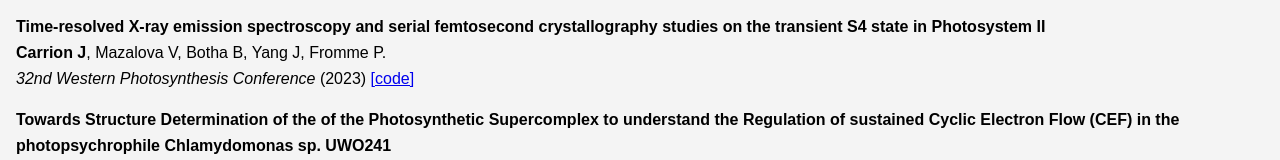
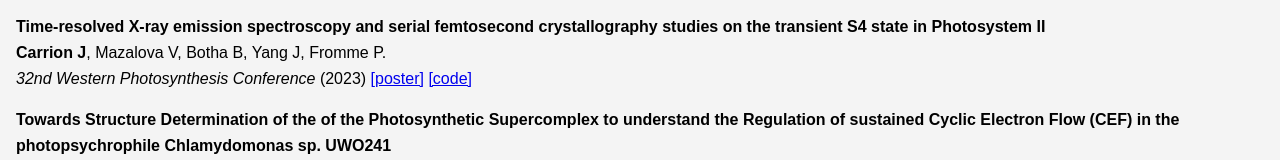
Before and after one commit to jtcarrion/jtcarrion, a plain HTML site: page index.html in a window 1280 px wide. Shown: the part 1095-1255 px from the top of the page. Drawn offline with Linux system fonts and the light colour scheme.

Commit message:
Fixing conference

```diff
--- a/index.html
+++ b/index.html
@@ -52,12 +52,12 @@
             <p>
 		<strong>Time-resolved X-ray emission spectroscopy and serial femtosecond crystallography studies on the transient S4 state in Photosystem II</strong><br>
                 <strong>Carrion J</strong>, Mazalova V, Botha B, Yang J, Fromme P. <br>
-                <em>32nd Western Photosynthesis Conference</em> (2023) <a href="https://github.com/jtcarrion/TR-XES-Data-Vizualization">[code]</a>
+                <em>32nd Western Photosynthesis Conference</em> (2023) <a href="./etc/WPC_XES_poster.pdf">[poster]</a> <a href="https://github.com/jtcarrion/TR-XES-Data-Vizualization">[code]</a>
             </p>
             <p>
 		<strong>Towards Structure Determination of the of the Photosynthetic Supercomplex to understand the Regulation of sustained Cyclic Electron Flow (CEF) in the photopsychrophile Chlamydomonas sp. UWO241</strong><br>
                 Yang J, <strong>Carrion J</strong>, Fromme P.<br>
-                <em>The Protein Society Annual Symposium</em> (2022) <a href="./etc/WPC_XES_poster.pdf">[poster]</a>
+                <em>The Protein Society Annual Symposium</em> (2022) <a href="./etc/PS36_PSI_poster.pdf">[poster]</a>
             </p>
         </section>
         <section id="cv">
```
